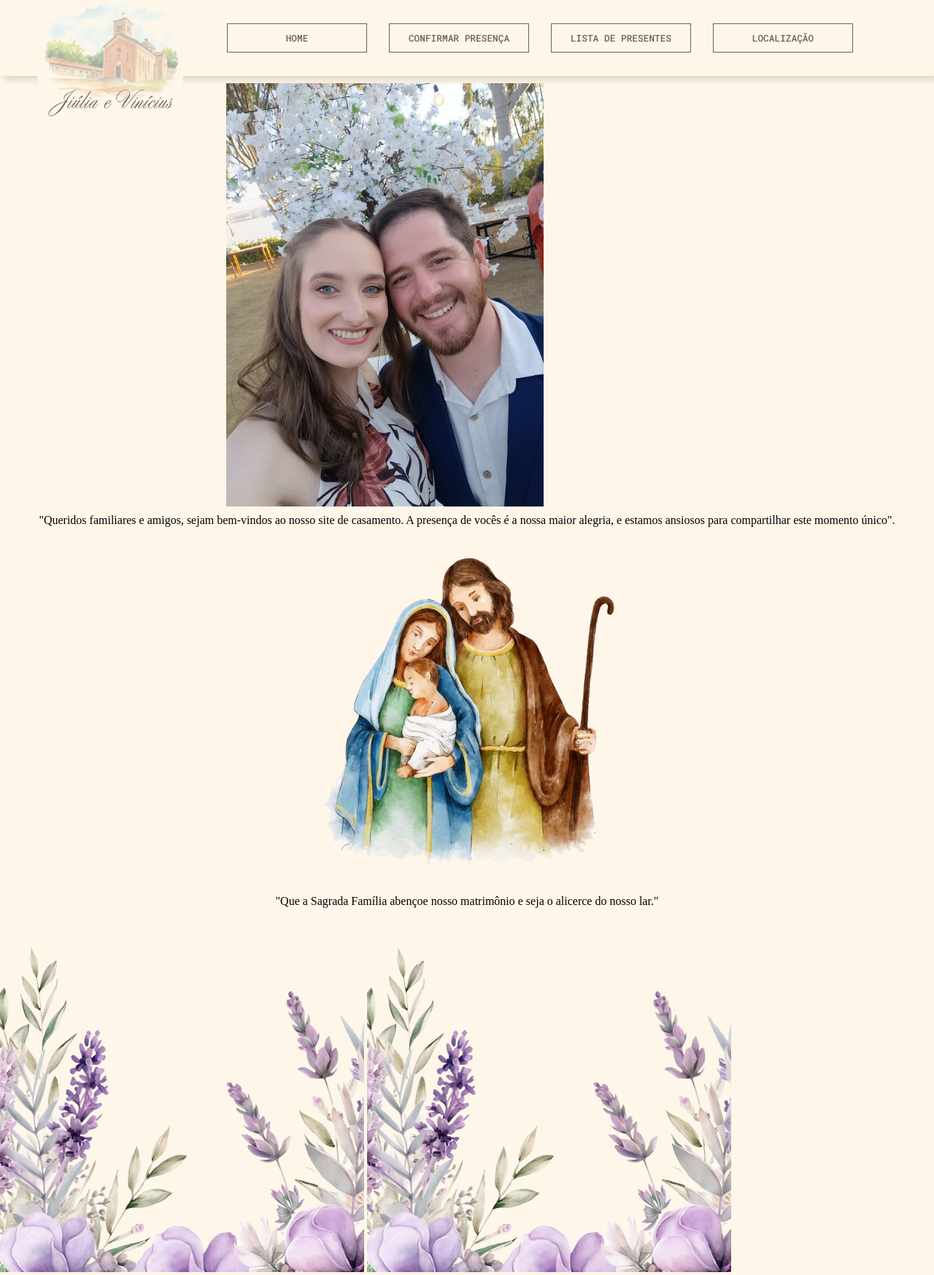
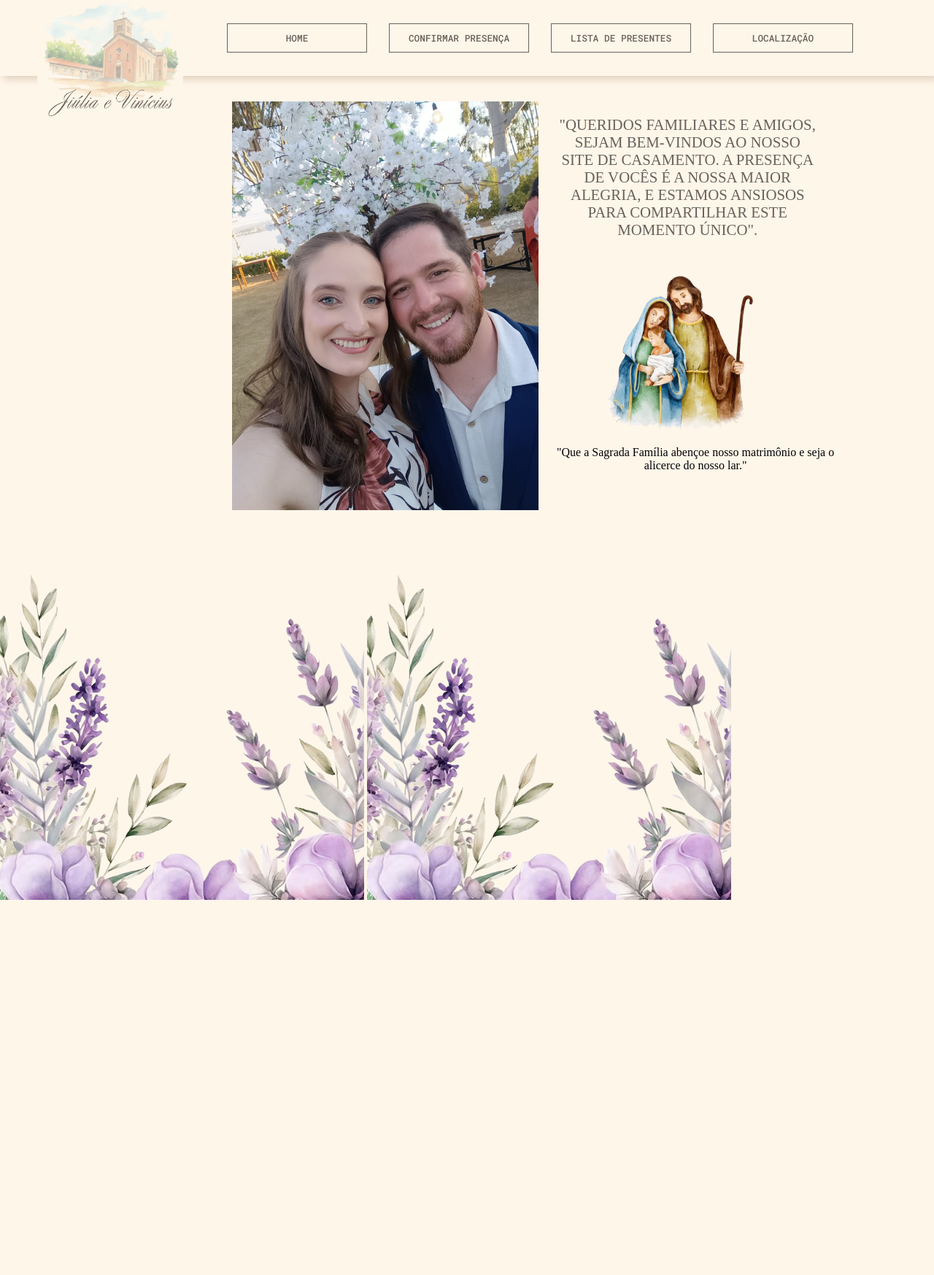
Before and after one commit to sofia-camargo/site-casamento, a PHP site: page /home.html in a window 1280 px wide. Shown: the whole page at 73% size. After the commit the page ends 1233 px from the top, so only its background shows below. Run offline with PHP 8.4, Linux system fonts and the light colour scheme; some web fonts are replaced.

Commit message:
Update home.css

```diff
--- a/src/style/home.css
+++ b/src/style/home.css
@@ -4,16 +4,21 @@
     box-sizing: border-box;
     background-color: #fff6ea;
 }
+.apresentacao-casal{
+    display: flex;
+    align-items: flex-start;
+    margin: 25px auto;
+    width: 80%;
+    gap: 20px;
+}
 
 .foto-casal img{
     max-width: 100%;
-    height: 600px;
-    margin: 25px;
+    height: 580px;
+    margin: 15px;
     display: flex;
-    justify-content: center;
-    align-items: center;
     padding: 10px 10px;
-    margin: 0 300px;
+    margin: 0 180px;
 }
 
 .mensagem-casal{
@@ -21,4 +26,25 @@
     text-align: center;
     font-style: normal;
 }
+
+.boas-vindas{
+    font-size: 130%;
+    margin-top: 20px;
+    margin-bottom: 20px;
+    display: flex;
+    justify-content: center;
+    align-items: center;
+    color: #69615a;
+    padding: 10px 10px;
+    /*margin: 0 600px;*/
+    font-weight: 500;
+    text-transform: uppercase;
+    width: 23.5rem;
+    box-shadow: #69615a;
 }
+
+.mensagem-fe img{
+    max-width: 100%;
+    height: 250px;
+    margin-left: -45px;
+}
```
